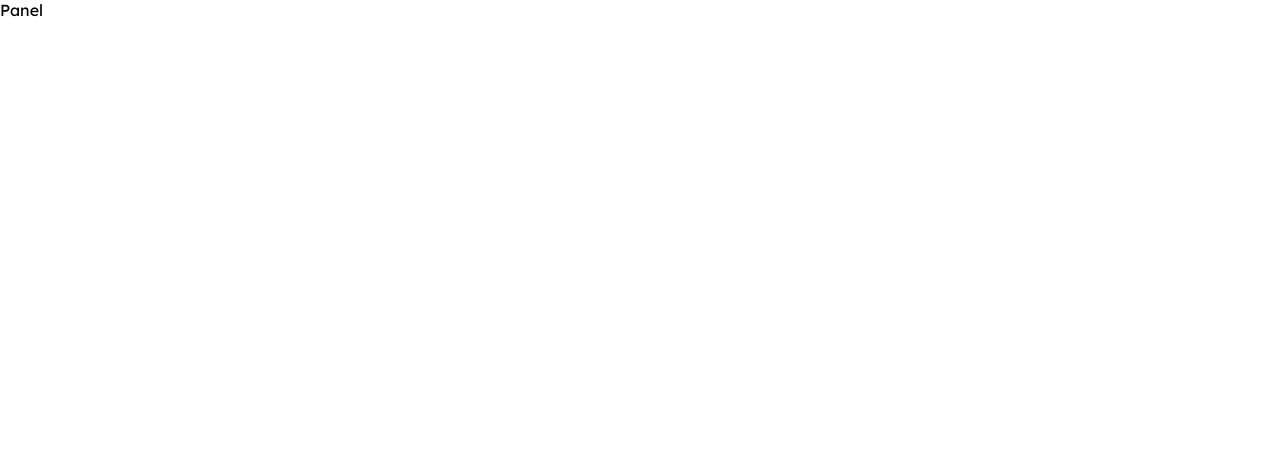
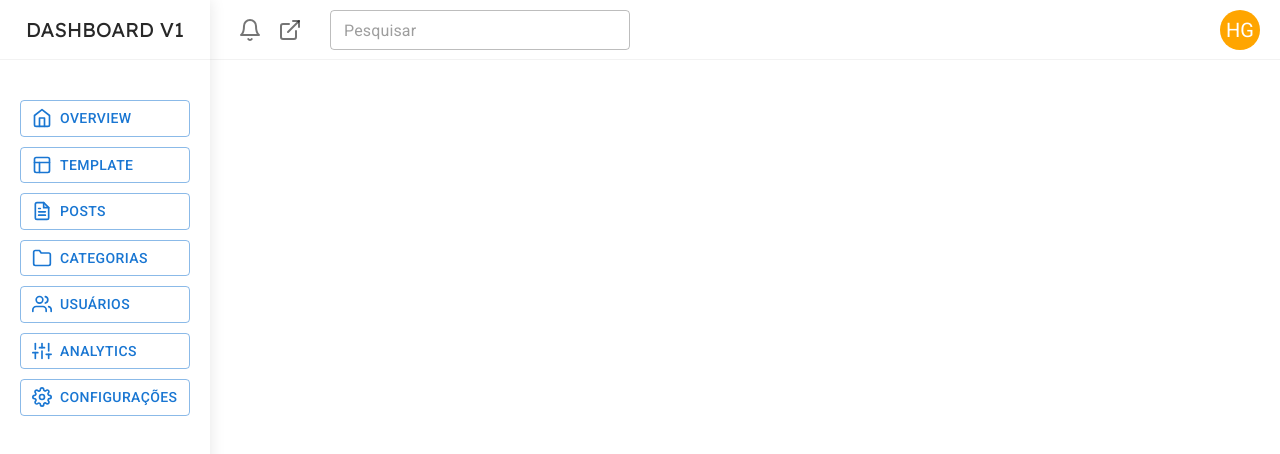
Before and after one commit to henriquegarcia-web/personal-blog-firebase-v1, a React (Create React App) app: page /admin in a window 1280 px wide. Shown: the top 454 px of the page. Built offline with nearby package versions, Linux system fonts and the light colour scheme.

Commit message:
Composição da Página de Admin
Criação do Menu lateral: Header e Inputs
Criação do Header: Inputs, SearchBox e User

```diff
--- a/src/Pages/Login/style.js
+++ b/src/Pages/Login/style.js
@@ -12,7 +12,7 @@ export const LoginContainer = styled.div`
   padding: 40px;
   border-radius: var(--border-radius);
 
-  box-shadow: 0 0 15px rgba(0, 0, 0, 0.1);
+  box-shadow: 0 0 15px var(--box-shadow);
 
   .login_container__header {
     margin-bottom: 40px;
--- a/src/Pages/Panel/index.jsx
+++ b/src/Pages/Panel/index.jsx
@@ -2,12 +2,103 @@ import React from 'react'
 
 import {
   PanelPage,
+  PanelMenu,
+  PanelView,
+  MenuHeader,
+  ViewHeader,
+  ViewContainer,
+  PanelLogo,
+  MenuContainer,
+  ViewHeaderSettings,
+  ViewHeaderSearch,
+  ViewHeaderInfos,
 } from './style'
+
+import {
+  Button,
+  IconButton,
+  TextField,
+  Avatar
+} from '@mui/material/'
+
+import {
+  FiHome,
+  FiLayout,
+  FiFileText,
+  FiFolder,
+  FiUsers,
+  FiSliders,
+  FiSettings,
+  FiBell,
+  FiExternalLink,
+} from 'react-icons/fi'
 
 const Panel = () => {
   return (
     <PanelPage>
-      Panel
+
+      <PanelMenu>
+        <MenuHeader>
+          <PanelLogo>
+            Dashboard v1
+          </PanelLogo>
+        </MenuHeader>
+        <MenuContainer>
+          <Button variant="outlined" startIcon={<FiHome />}>
+            Overview
+          </Button>
+          <Button variant="outlined" startIcon={<FiLayout />}>
+            Template
+          </Button>
+          <Button variant="outlined" startIcon={<FiFileText />}>
+            Posts
+          </Button>
+          <Button variant="outlined" startIcon={<FiFolder />}>
+            Categorias
+          </Button>
+          <Button variant="outlined" startIcon={<FiUsers />}>
+            Usuários
+          </Button>
+          <Button variant="outlined" startIcon={<FiSliders />}>
+            Analytics
+          </Button>
+          <Button variant="outlined" startIcon={<FiSettings />}>
+            Configurações
+          </Button>
+        </MenuContainer>
+      </PanelMenu>
+
+      <PanelView>
+        <ViewHeader>
+          <ViewHeaderSettings>
+            <IconButton>
+              <FiBell />
+            </IconButton>
+            <IconButton>
+              <FiExternalLink />
+            </IconButton>
+          </ViewHeaderSettings>
+          <ViewHeaderSearch>
+            <TextField
+              id="outlined-basic"
+              label="Pesquisar"
+              variant="outlined"
+              size="small"
+              fullWidth
+              disabled
+            />
+          </ViewHeaderSearch>
+          <ViewHeaderInfos>
+            <Avatar sx={{ bgcolor: 'orange', cursor: 'pointer' }}>HG</Avatar>
+          </ViewHeaderInfos>
+        </ViewHeader>
+
+        <ViewContainer>
+
+        </ViewContainer>
+
+      </PanelView>
+
     </PanelPage>
   )
 }
--- a/src/Pages/Panel/style.js
+++ b/src/Pages/Panel/style.js
@@ -1,5 +1,96 @@
 import styled from "styled-components";
 
-export const PanelPage = styled.div`
+import { Page } from '../../globalStyles'
+
+export const PanelPage = styled(Page)`
 
 `
+
+// --------------------------------------- MENU
+
+export const PanelMenu = styled.div`
+  width: 210px;
+  height: 100%;
+
+  box-shadow: 0 0 15px var(--box-shadow);
+`
+
+export const MenuHeader = styled.div`
+  display: flex;
+  justify-content: center;
+  align-items: center;
+  height: 60px;
+
+  border-bottom: 1px solid var(--border-light);
+`
+
+export const PanelLogo = styled.h1`
+  font-size: 20px;
+  font-weight: 400;
+  text-transform: uppercase;
+  cursor: pointer;
+  transition: .2s;
+
+  color: rgb(40, 40, 40);
+
+  &:hover {
+    letter-spacing: 1px;
+  }
+`
+
+export const MenuContainer = styled.div`
+  display: flex;
+  flex-direction: column;
+  height: calc(100% - 60px);
+  padding: var(--padding);
+  padding-top: 40px;
+
+  Button {
+    display: flex;
+    justify-content: flex-start;
+    margin-bottom: 10px;
+  }
+`
+
+// --------------------------------------- VIEW
+
+export const PanelView = styled.div`
+  width: calc(100% - 210px);
+  height: 100%;
+`
+// --------------------------------------- VIEW - Header
+
+export const ViewHeader = styled.div`
+  display: flex;
+  align-items: center;
+  height: 60px;
+  padding: 0 var(--padding);
+
+  border-bottom: 1px solid var(--border-light);
+`
+
+export const ViewHeaderSettings = styled.div`
+  display: flex;
+  align-items: center;
+  width: fit-content;
+  height: 100%;
+  margin-right: 20px;
+`
+
+export const ViewHeaderSearch = styled.div`
+  width: 100%;
+  max-width: 300px;
+  margin-right: 20px;
+`
+
+export const ViewHeaderInfos = styled.div`
+  margin-left: auto;
+`
+
+// --------------------------------------- VIEW - Container
+
+export const ViewContainer = styled.div`
+  height: calc(100% - 80px);
+
+  /* border: 2px solid orange; */
+`
--- a/src/Pages/Register/style.js
+++ b/src/Pages/Register/style.js
@@ -12,7 +12,7 @@ export const RegisterContainer = styled.div`
   padding: 40px;
   border-radius: var(--border-radius);
 
-  box-shadow: 0 0 15px rgba(0, 0, 0, 0.1);
+  box-shadow: 0 0 15px var(--box-shadow);
 
   .register_container__header {
     margin-bottom: 40px;
--- a/src/globalStyles.js
+++ b/src/globalStyles.js
@@ -14,7 +14,11 @@ const GlobalStyle = createGlobalStyle`
 
   :root {
     --border-radius: 8px;
+    --padding: 20px;
+
     --link: #0583d2;
+    --box-shadow: rgba(0, 0, 0, 0.1);
+    --border-light: rgba(0, 0, 0, 0.05);
   }
 
   // ------ SCROLL BAR
```
